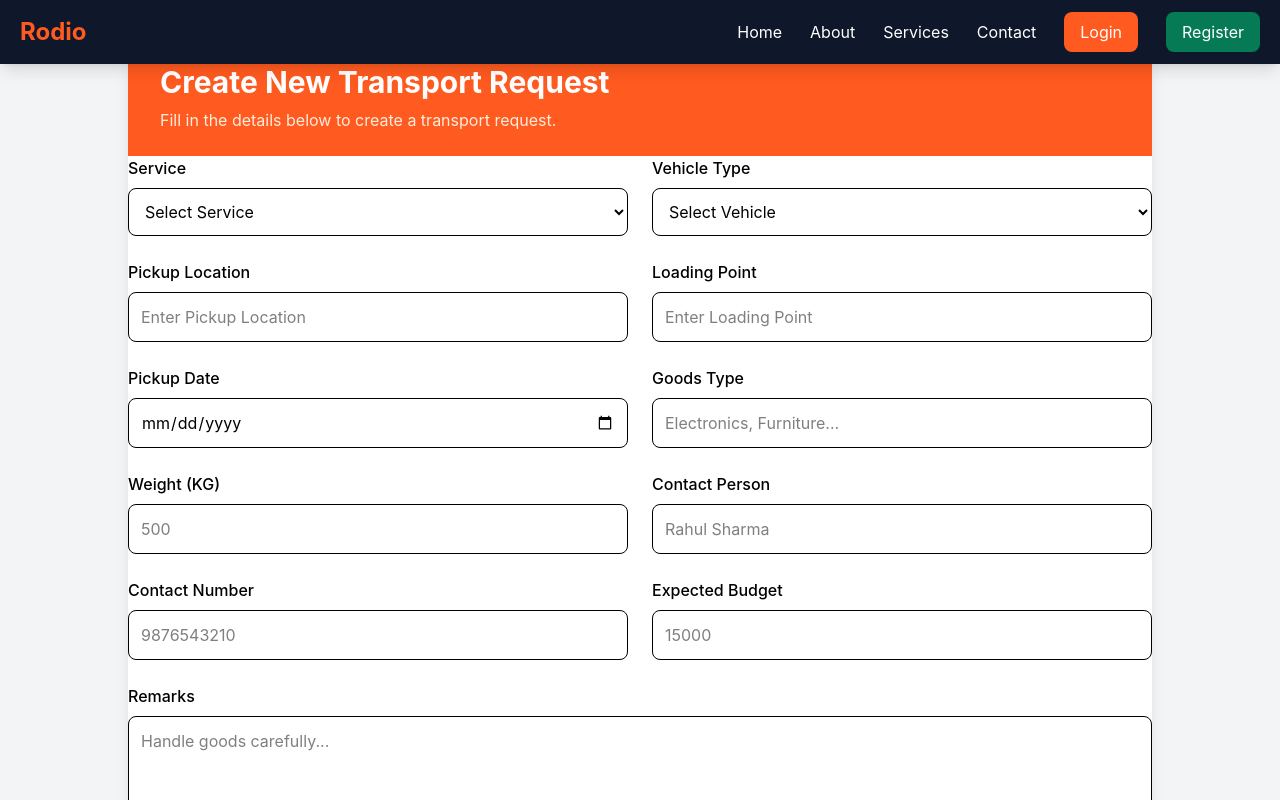
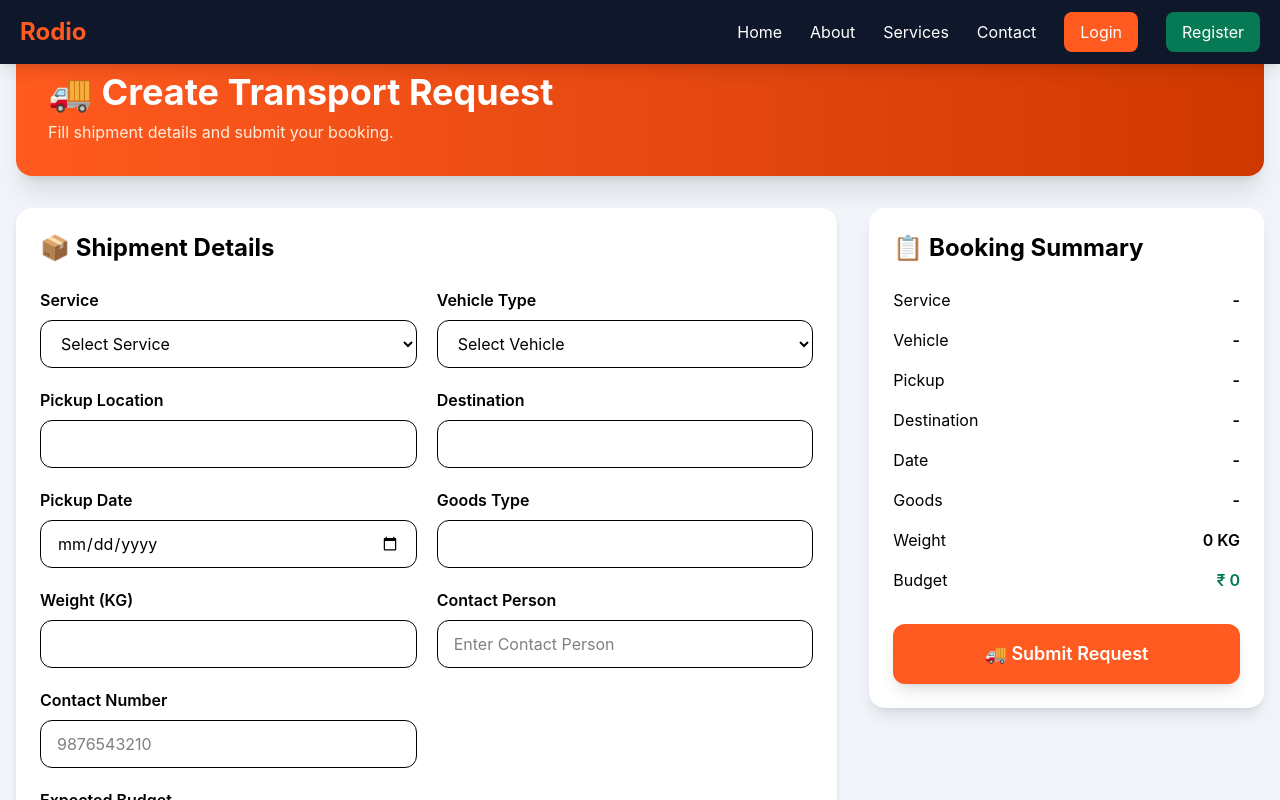
Before and after one commit to opgehlot/rodio1, a React app in the folder frontend/: page /userform in a window 1280 px wide. Shown: the top 800 px of the page. Built offline with nearby package versions, Linux system fonts and the light colour scheme; the HTML template or start-up script is replaced by a standard one.

Commit message:
Updated directory filter and transport request form

```diff
--- a/frontend/src/pages/newrequestpage/UserForm.jsx
+++ b/frontend/src/pages/newrequestpage/UserForm.jsx
@@ -1,7 +1,20 @@
-import { useState } from "react";
+import React, { useState } from "react";
 import API from "../../api/api";
+import toast from "react-hot-toast";
+import {
+  Truck,
+  MapPin,
+  Calendar,
+  Package,
+  User,
+  Phone,
+  IndianRupee,
+  MessageSquare,
+} from "lucide-react";
 
-function UserForm() {
+export default function UserForm() {
+  const [loading, setLoading] = useState(false);
+
   const [formData, setFormData] = useState({
     service: "",
     vehicleType: "",
@@ -17,23 +30,31 @@ function UserForm() {
   });
 
   const handleChange = (e) => {
-    setFormData((prev) => ({
-      ...prev,
-      [e.target.name]: e.target.value,
-    }));
+    const { name, value } = e.target;
+
+    if (name === "contactNumber") {
+      if (/^\d*$/.test(value) && value.length <= 10) {
+        setFormData({ ...formData, [name]: value });
+      }
+      return;
+    }
+
+    setFormData({
+      ...formData,
+      [name]: value,
+    });
   };
 
   const handleSubmit = async (e) => {
     e.preventDefault();
 
     try {
-    const res = await API.post("booking/create", formData);
+      setLoading(true);
+
+      const res = await API.post("/booking/create", formData);
 
       toast.success(res.data.message);
 
-    console.log(res.data);
-
-    // Reset Form
       setFormData({
         service: "",
         vehicleType: "",
@@ -48,41 +69,58 @@ function UserForm() {
         remarks: "",
       });
 
-  } catch (error) {
-    console.log(error);
-
-    toast.error(
-      error.response?.data?.message || "Something went wrong"
-    );
+    } catch (err) {
+      toast.error(err.response?.data?.message || "Something went wrong");
+    } finally {
+      setLoading(false);
     }
-
-    // API Call Here
-    // await API.post("/request/create", formData);
   };
 
   return (
-    <div className="min-h-screen bg-gray-100 py-10 px-4">
-      <div className="max-w-5xl mx-auto bg-white rounded-2xl shadow-lg">
+    <div className="min-h-screen bg-slate-100 py-10">
 
-        {/* Header */}
-        <div className="bg-orange-500 text-white rounded-t-2xl px-8 py-6">
-          <h1 className="text-3xl font-bold">Create New Transport Request</h1>
+      <div className="max-w-7xl mx-auto px-4">
+
+        <div className="bg-gradient-to-r from-orange-500 to-orange-600 rounded-2xl p-8 text-white shadow-xl">
+
+          <h1 className="text-4xl font-bold">
+            🚚 Create Transport Request
+          </h1>
+
           <p className="mt-2 text-orange-100">
-            Fill in the details below to create a transport request.
+            Fill shipment details and submit your booking.
           </p>
+
         </div>
 
-        {/* Form */}
-      <form onSubmit={handleSubmit} className="grid md:grid-cols-2 gap-6">
+        <form
+          onSubmit={handleSubmit}
+          className="grid lg:grid-cols-3 gap-8 mt-8"
+        >
+
+          <div className="lg:col-span-2 space-y-8">
+
+            <div className="bg-white rounded-2xl shadow-md p-6">
+
+              <h2 className="text-2xl font-bold mb-6">
+                📦 Shipment Details
+              </h2>
+
+              <div className="grid md:grid-cols-2 gap-5">
 
                 {/* Service */}
+
                 <div>
-    <label className="font-medium">Service</label>
+
+                  <label className="font-semibold">
+                    Service
+                  </label>
+
                   <select
                     name="service"
                     value={formData.service}
                     onChange={handleChange}
-      className="w-full border rounded-lg p-3 mt-2"
+                    className="w-full border rounded-xl h-12 px-4 mt-2"
                   >
                     <option value="">Select Service</option>
                     <option>Transport Service</option>
@@ -90,16 +128,22 @@ function UserForm() {
                     <option>Bike Transport</option>
                     <option>Car Transport</option>
                   </select>
+
                 </div>
 
                 {/* Vehicle */}
+
                 <div>
-    <label className="font-medium">Vehicle Type</label>
+
+                  <label className="font-semibold">
+                    Vehicle Type
+                  </label>
+
                   <select
                     name="vehicleType"
                     value={formData.vehicleType}
                     onChange={handleChange}
-      className="w-full border rounded-lg p-3 mt-2"
+                    className="w-full border rounded-xl h-12 px-4 mt-2"
                   >
                     <option value="">Select Vehicle</option>
                     <option>Truck</option>
@@ -108,138 +152,257 @@ function UserForm() {
                     <option>Tata Ace</option>
                     <option>Trailer</option>
                   </select>
+
                 </div>
 
                 {/* Pickup */}
+
                 <div>
-    <label className="font-medium">Pickup Location</label>
+
+                  <label className="font-semibold">
+                    Pickup Location
+                  </label>
+
                   <input
                     type="text"
                     name="pickupLocation"
                     value={formData.pickupLocation}
                     onChange={handleChange}
-      className="w-full border rounded-lg p-3 mt-2"
-      placeholder="Enter Pickup Location"
+                    className="w-full border rounded-xl h-12 px-4 mt-2"
                   />
+
                 </div>
 
-  {/* Loading Point */}
+                {/* Destination */}
+
                 <div>
-    <label className="font-medium">Loading Point</label>
+
+                  <label className="font-semibold">
+                    Destination
+                  </label>
+
                   <input
                     type="text"
                     name="loading_point"
                     value={formData.loading_point}
                     onChange={handleChange}
-      className="w-full border rounded-lg p-3 mt-2"
-      placeholder="Enter Loading Point"
+                    className="w-full border rounded-xl h-12 px-4 mt-2"
                   />
+
                 </div>
 
-  {/* Pickup Date */}
+                {/* Date */}
+
                 <div>
-    <label className="font-medium">Pickup Date</label>
+
+                  <label className="font-semibold">
+                    Pickup Date
+                  </label>
+
                   <input
                     type="date"
                     name="pickupDate"
                     value={formData.pickupDate}
                     onChange={handleChange}
-      className="w-full border rounded-lg p-3 mt-2"
+                    className="w-full border rounded-xl h-12 px-4 mt-2"
                   />
+
                 </div>
 
-  {/* Goods Type */}
+                {/* Goods */}
+
                 <div>
-    <label className="font-medium">Goods Type</label>
+
+                  <label className="font-semibold">
+                    Goods Type
+                  </label>
+
                   <input
                     type="text"
                     name="goodsType"
                     value={formData.goodsType}
                     onChange={handleChange}
-      className="w-full border rounded-lg p-3 mt-2"
-      placeholder="Electronics, Furniture..."
+                    className="w-full border rounded-xl h-12 px-4 mt-2"
                   />
+
                 </div>
 
                 {/* Weight */}
+
                 <div>
-    <label className="font-medium">Weight (KG)</label>
+
+                  <label className="font-semibold">
+                    Weight (KG)
+                  </label>
+
                   <input
                     type="number"
                     name="weight"
                     value={formData.weight}
                     onChange={handleChange}
-      className="w-full border rounded-lg p-3 mt-2"
-      placeholder="500"
+                    className="w-full border rounded-xl h-12 px-4 mt-2"
                   />
+
                 </div>
-
                                 {/* Contact Person */}
                 <div>
-    <label className="font-medium">Contact Person</label>
+                  <label className="font-semibold">
+                    Contact Person
+                  </label>
+
                   <input
                     type="text"
                     name="contactPerson"
                     value={formData.contactPerson}
                     onChange={handleChange}
-      className="w-full border rounded-lg p-3 mt-2"
-      placeholder="Rahul Sharma"
+                    placeholder="Enter Contact Person"
+                    className="w-full border rounded-xl h-12 px-4 mt-2 focus:ring-2 focus:ring-orange-500 outline-none"
                   />
                 </div>
 
                 {/* Contact Number */}
                 <div>
-    <label className="font-medium">Contact Number</label>
+                  <label className="font-semibold">
+                    Contact Number
+                  </label>
+
                   <input
                     type="tel"
                     name="contactNumber"
                     value={formData.contactNumber}
                     onChange={handleChange}
-      maxLength={10}
-      className="w-full border rounded-lg p-3 mt-2"
                     placeholder="9876543210"
+                    className="w-full border rounded-xl h-12 px-4 mt-2 focus:ring-2 focus:ring-orange-500 outline-none"
                   />
                 </div>
 
-  {/* Expected Budget */}
-  <div>
-    <label className="font-medium">Expected Budget</label>
+                {/* Budget */}
+                <div className="md:col-span-2">
+                  <label className="font-semibold">
+                    Expected Budget
+                  </label>
+
                   <input
                     type="number"
                     name="expectedBudget"
                     value={formData.expectedBudget}
                     onChange={handleChange}
-      className="w-full border rounded-lg p-3 mt-2"
-      placeholder="15000"
+                    placeholder="₹ Enter Budget"
+                    className="w-full border rounded-xl h-12 px-4 mt-2 focus:ring-2 focus:ring-orange-500 outline-none"
                   />
                 </div>
 
+              </div>
+
+            </div>
+
             {/* Remarks */}
-  <div className="md:col-span-2">
-    <label className="font-medium">Remarks</label>
+
+            <div className="bg-white rounded-2xl shadow-md p-6">
+
+              <h2 className="text-2xl font-bold mb-5">
+                📝 Additional Information
+              </h2>
+
               <textarea
                 rows="5"
                 name="remarks"
                 value={formData.remarks}
                 onChange={handleChange}
-      className="w-full border rounded-lg p-3 mt-2"
-      placeholder="Handle goods carefully..."
+                placeholder="Write additional instructions..."
+                className="w-full border rounded-xl p-4 focus:ring-2 focus:ring-orange-500 outline-none"
               />
+
             </div>
 
-  <div className="md:col-span-2 flex justify-end">
+          </div>
+
+          {/* Right Side Summary */}
+
+          <div>
+
+            <div className="bg-white rounded-2xl shadow-lg p-6 sticky top-24">
+
+              <h2 className="text-2xl font-bold mb-6">
+                📋 Booking Summary
+              </h2>
+
+              <div className="space-y-4">
+
+                <div className="flex justify-between">
+                  <span>Service</span>
+                  <span className="font-semibold">
+                    {formData.service || "-"}
+                  </span>
+                </div>
+
+                <div className="flex justify-between">
+                  <span>Vehicle</span>
+                  <span className="font-semibold">
+                    {formData.vehicleType || "-"}
+                  </span>
+                </div>
+
+                <div className="flex justify-between">
+                  <span>Pickup</span>
+                  <span className="font-semibold">
+                    {formData.pickupLocation || "-"}
+                  </span>
+                </div>
+
+                <div className="flex justify-between">
+                  <span>Destination</span>
+                  <span className="font-semibold">
+                    {formData.loading_point || "-"}
+                  </span>
+                </div>
+
+                <div className="flex justify-between">
+                  <span>Date</span>
+                  <span className="font-semibold">
+                    {formData.pickupDate || "-"}
+                  </span>
+                </div>
+
+                <div className="flex justify-between">
+                  <span>Goods</span>
+                  <span className="font-semibold">
+                    {formData.goodsType || "-"}
+                  </span>
+                </div>
+
+                <div className="flex justify-between">
+                  <span>Weight</span>
+                  <span className="font-semibold">
+                    {formData.weight || 0} KG
+                  </span>
+                </div>
+
+                <div className="flex justify-between">
+                  <span>Budget</span>
+                  <span className="font-semibold text-green-600">
+                    ₹ {formData.expectedBudget || 0}
+                  </span>
+                </div>
+
+              </div>
+
               <button
                 type="submit"
-  className="bg-orange-500 hover:bg-orange-600 text-white px-8 py-3 rounded-xl font-semibold transition"
+                disabled={loading}
+                className="w-full mt-8 bg-orange-500 hover:bg-orange-600 transition text-white py-4 rounded-xl text-lg font-semibold shadow-lg"
               >
-  Submit Request
+                {loading ? "Submitting..." : "🚚 Submit Request"}
               </button>
+
+            </div>
+
           </div>
 
         </form>
+
       </div>
+
     </div>
   );
 }
-
-export default UserForm;
```
Lines whose indentation alone changed are shown as unchanged.
